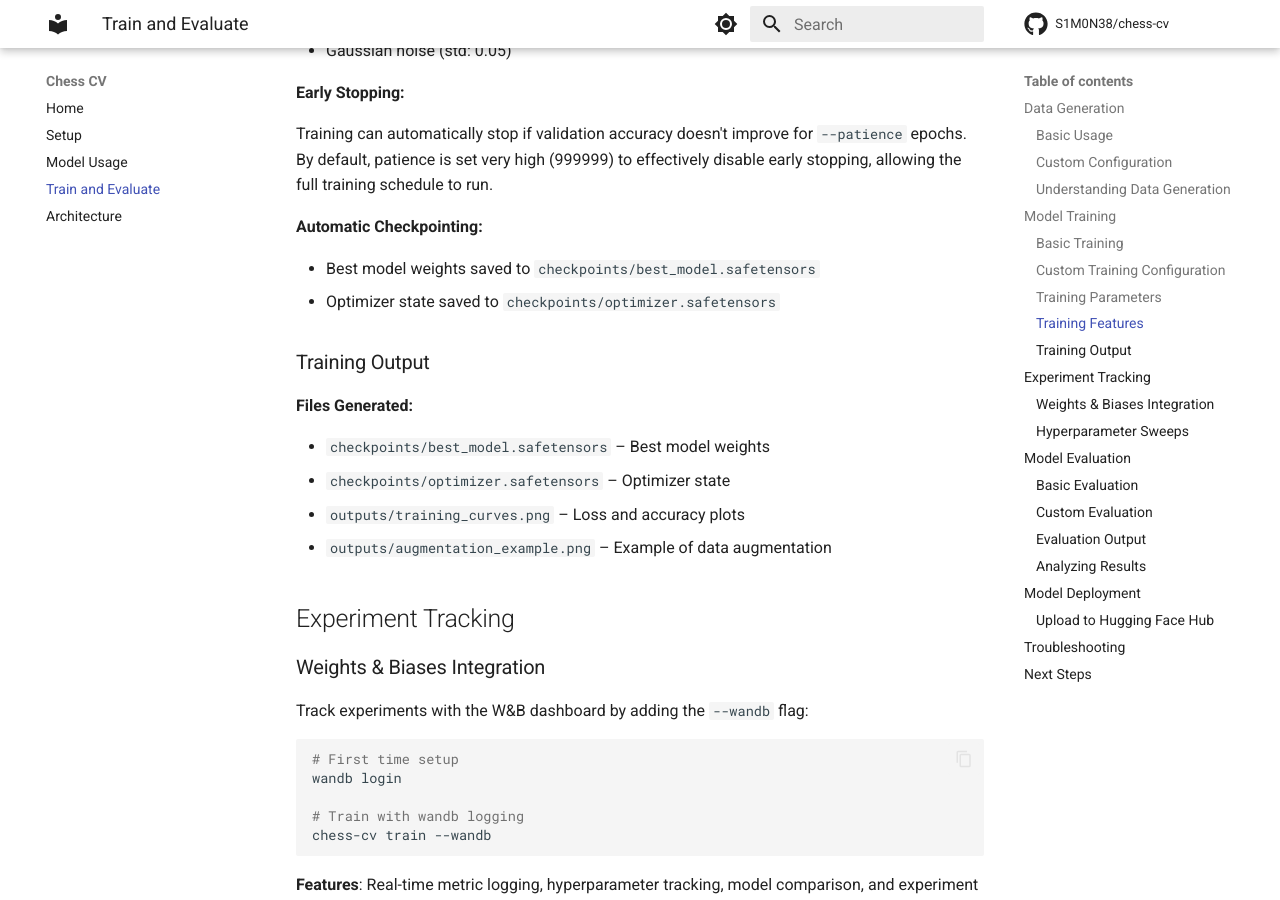
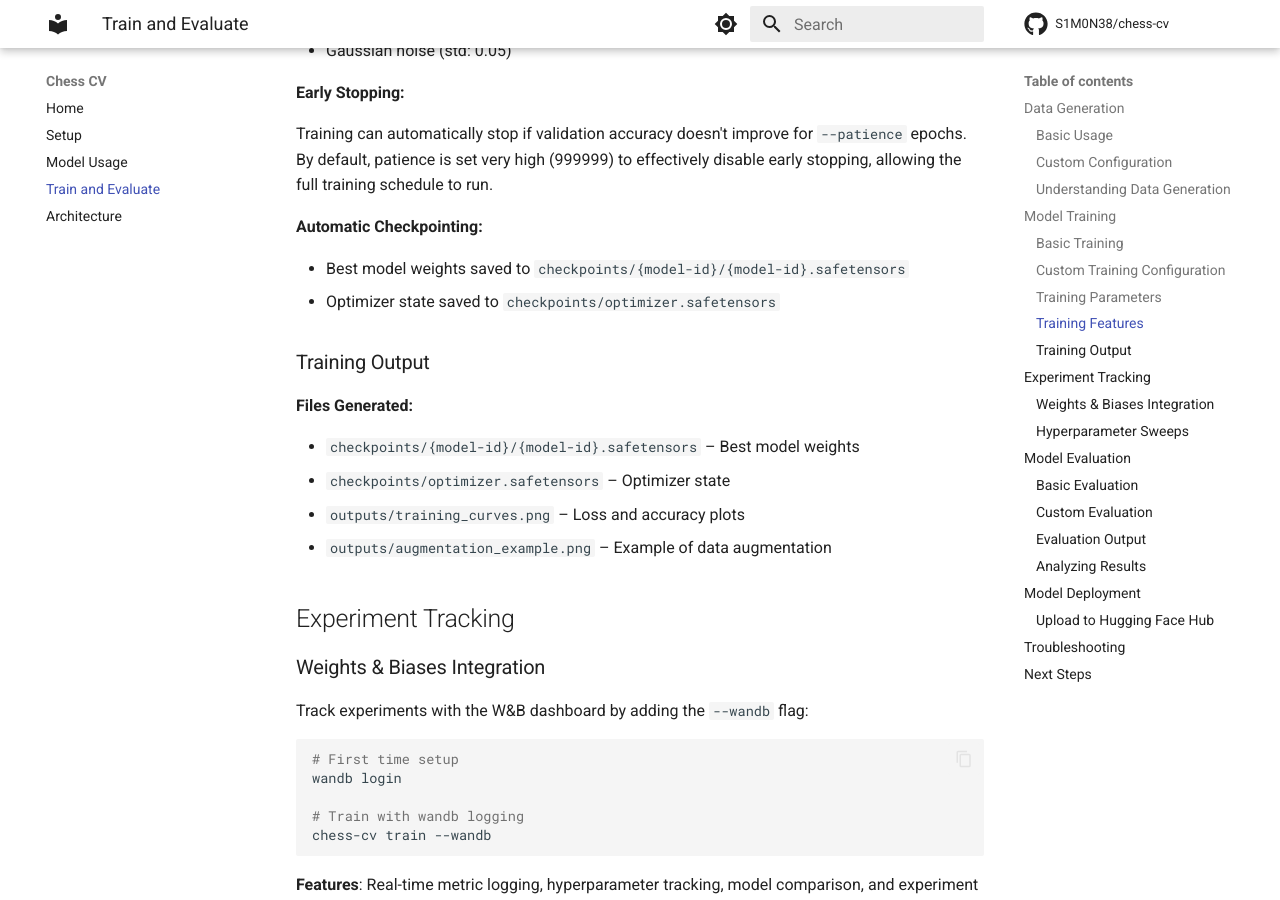
Before and after one commit to S1M0N38/chess-cv, an MkDocs documentation site: the page built from docs/train-and-eval.md, in a window 1280 px wide and 900 px high, scrolled down 2572 px. Built offline with MkDocs 1.6.1 and Material for MkDocs 9.7.7, drawn with Linux system fonts in a browser that asks for light colours; comment, search, counter and statistics services are not loaded; some of the changed text lies outside the part shown.

Commit message:
docs: update checkpoint references to model-specific naming
Update all documentation to reflect the new model-specific checkpoint naming convention ({model-id}.safetensors) instead of the generic best_model.safetensors.

Changes:
- Update AGENTS.md with new checkpoint path structure
- Update inference.md with pieces.safetensors example
- Update train-and-eval.md with model-specific paths

```diff
--- a/docs/inference.md
+++ b/docs/inference.md
@@ -16,7 +16,7 @@ from chess_cv.model import SimpleCNN
 # Download model weights from Hugging Face
 model_path = hf_hub_download(
     repo_id="S1M0N38/chess-cv",
-    filename="best_model.safetensors"
+    filename="pieces.safetensors"
 )
 
 # Create model and load weights
--- a/docs/train-and-eval.md
+++ b/docs/train-and-eval.md
@@ -112,14 +112,14 @@ Training can automatically stop if validation accuracy doesn't improve for `--pa
 
 **Automatic Checkpointing:**
 
-- Best model weights saved to `checkpoints/best_model.safetensors`
+- Best model weights saved to `checkpoints/{model-id}/{model-id}.safetensors`
 - Optimizer state saved to `checkpoints/optimizer.safetensors`
 
 ### Training Output
 
 **Files Generated:**
 
-- `checkpoints/best_model.safetensors` – Best model weights
+- `checkpoints/{model-id}/{model-id}.safetensors` – Best model weights
 - `checkpoints/optimizer.safetensors` – Optimizer state
 - `outputs/training_curves.png` – Loss and accuracy plots
 - `outputs/augmentation_example.png` – Example of data augmentation
@@ -192,7 +192,7 @@ chess-cv test
 chess-cv test \
   --test-dir data/splits/pieces/test \
   --train-dir data/splits/pieces/train \
-  --checkpoint checkpoints/best_model.safetensors \
+  --checkpoint checkpoints/pieces/pieces.safetensors \
   --batch-size 64 \
   --image-size 32 \
   --num-workers 8 \
```
Also changed, not shown: AGENTS.md (+2 -2 lines).
